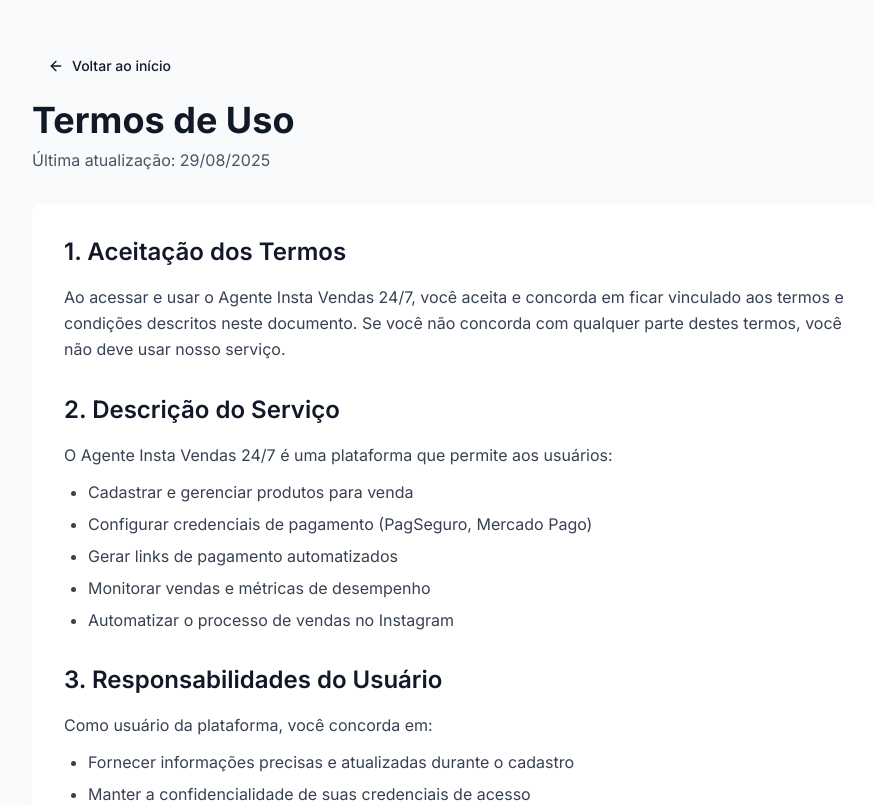
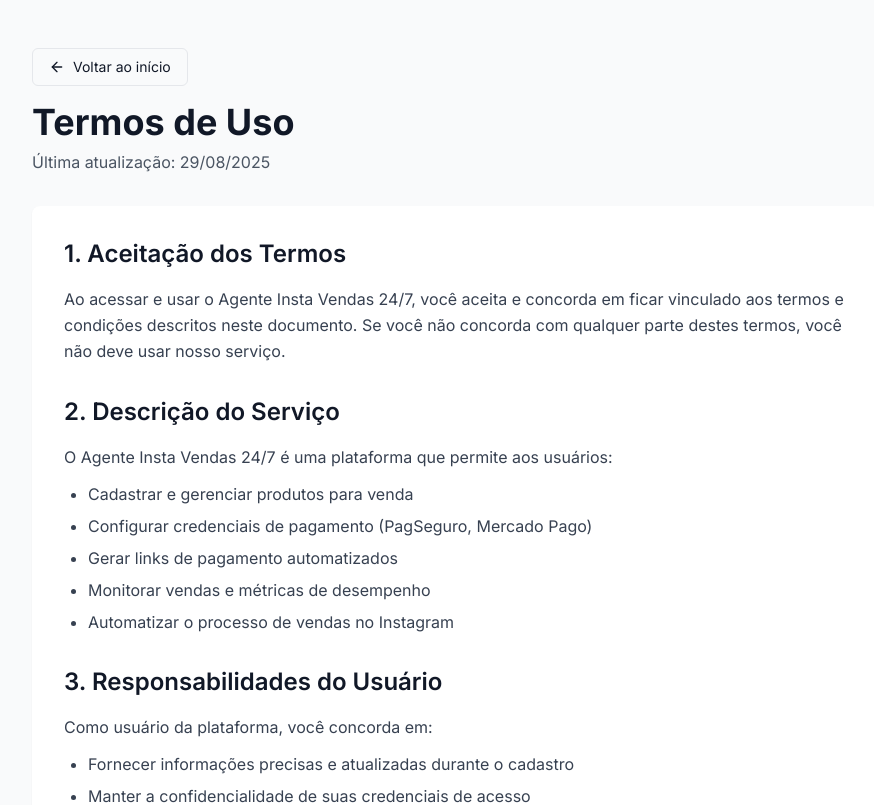
Before and after one commit to roannogueira84-ui/agente-insta-vendas, a Next.js app: page /termos in a window 1280 px wide. Shown: the top 805 px of the page, without its empty margins (184-1058 px from the left). Built offline with nearby package versions, Linux system fonts and the light colour scheme.

Commit message:
Update button.tsx

```diff
--- a/components/ui/button.tsx
+++ b/components/ui/button.tsx
@@ -1,31 +1,14 @@
-import * as React from "react";
+import * as React from 'react';
 
-export interface ButtonProps extends React.ButtonHTMLAttributes<HTMLButtonElement> {
-  variant?: "default" | "primary" | "outline" | "destructive";
-}
+export type ButtonProps = React.ButtonHTMLAttributes<HTMLButtonElement>;
 
-const variants = {
-  default: "bg-gray-200 text-gray-900 hover:bg-gray-300",
-  primary: "bg-blue-600 text-white hover:bg-blue-700",
-  outline: "border border-gray-300 text-gray-900 hover:bg-gray-100",
-  destructive: "bg-red-600 text-white hover:bg-red-700"
-};
-
-export function Button({ className, variant = "default", ...props }: ButtonProps) {
+export function Button({ className = '', ...props }: ButtonProps) {
   return (
     <button
-      className={cn(
-        "inline-flex items-center justify-center rounded-md px-4 py-2 text-sm font-medium transition-colors focus:outline-none",
-        variants[variant],
-        className
-      )}
+      className={`inline-flex items-center justify-center rounded-md border px-4 py-2 text-sm ${className}`}
       {...props}
     />
   );
 }
 
 export default Button;
-
-function cn(...classes: Array<string | false | undefined>) {
-  return classes.filter(Boolean).join(" ");
-}
```
